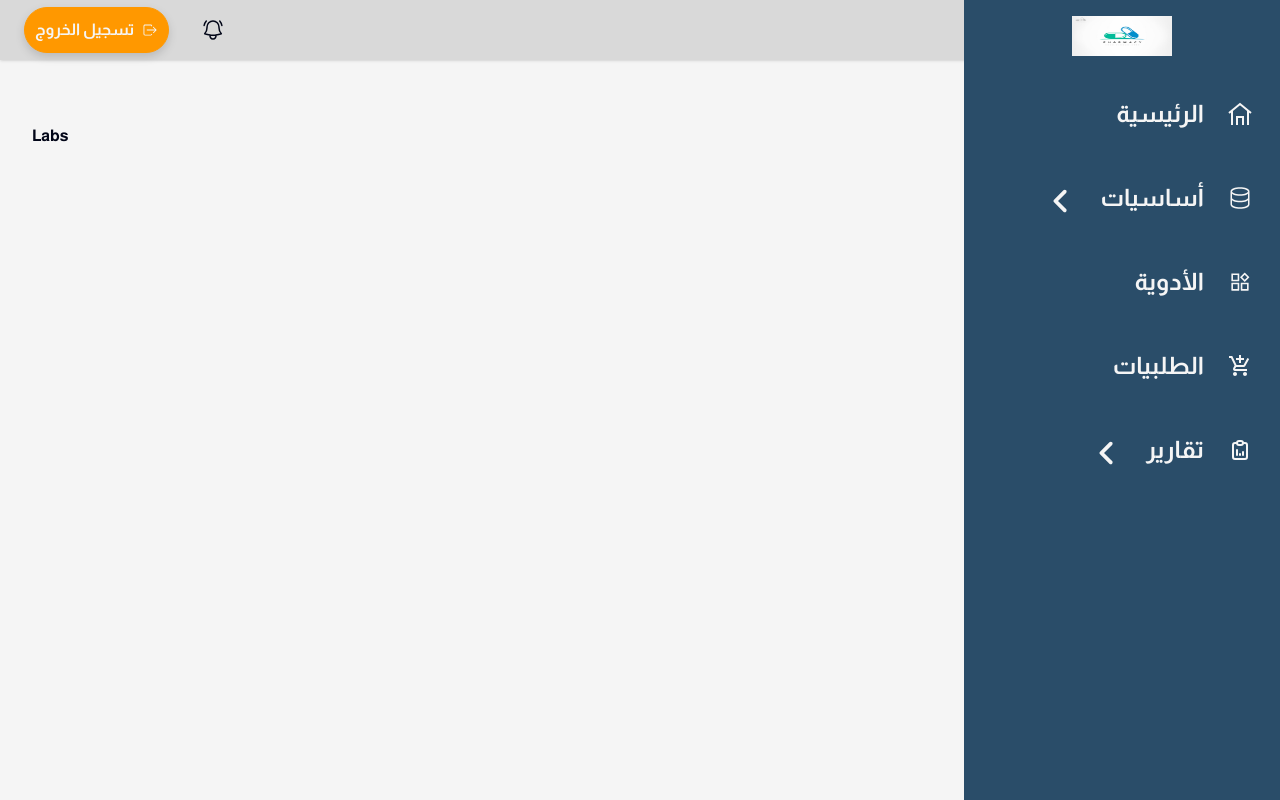
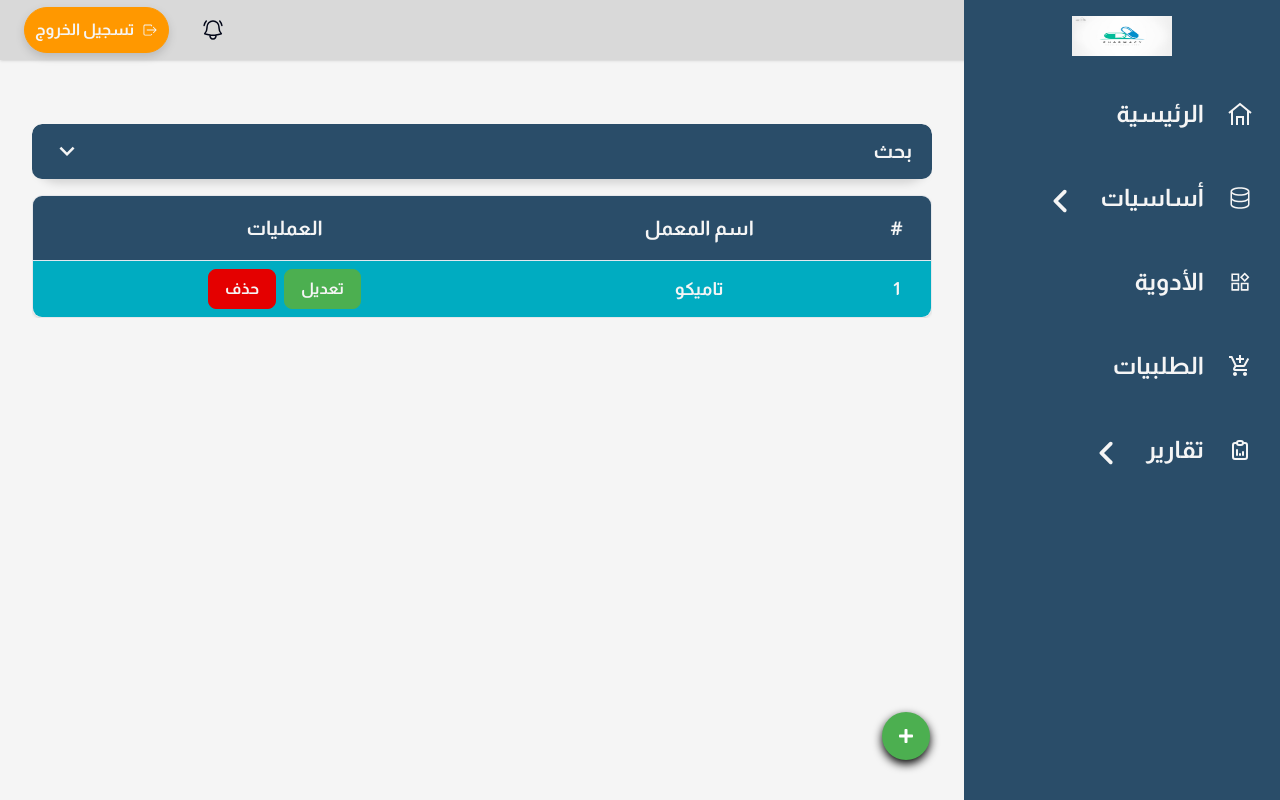
Before and after one commit to Ahmadkaissoon/drug-store, a React (Vite) app: page /basics/labs in a window 1280 px wide. Built offline with nearby package versions, Linux system fonts and the light colour scheme.

Commit message:
create lab

```diff
--- /dev/null
+++ b/src/components/dashboard/views/basics/labs/AddLabs.jsx
@@ -0,0 +1,42 @@
+import DynamicForm from "../../../../common/DynamicForm";
+import { z } from "zod";
+
+const AddLabs = () => {
+  const labsSchema = z.object({
+    name: z.string(),
+  });
+
+  const formFields = [
+    {
+      name: "name",
+      label: "اسم المعمل",
+      type: "text",
+      placeholder: "أدخل اسم المعمل",
+    },
+  ];
+
+  const formButtons = [
+    {
+      label: "تأكيد",
+      type: "submit",
+    },
+  ];
+
+  const defaultValues = {
+    name: "",
+  };
+
+  return (
+    <div className="w-full flex items-center  justify-center">
+      <DynamicForm
+        fields={formFields}
+        buttons={formButtons}
+        defaultValues={defaultValues}
+        schema={labsSchema}
+        className="bg-white p-6 rounded-lg shadow-md"
+      />
+    </div>
+  );
+};
+
+export default AddLabs;
--- /dev/null
+++ b/src/components/dashboard/views/basics/labs/LabsFilter.jsx
@@ -0,0 +1,45 @@
+import DynamicForm from "../../../../common/DynamicForm";
+import { z } from "zod";
+const LabsFilter = () => {
+  const labsSchema = z.object({
+    name: z.string(),
+  });
+
+  const formFields = [
+    {
+      name: "name",
+      label: "اسم المعمل",
+      type: "text",
+      placeholder: "أدخل اسم المعمل",
+    },
+  ];
+
+  const formButtons = [
+    {
+      label: "بحث",
+      type: "submit",
+    },
+    {
+      label: "إعادة تعيين",
+      type: "reset",
+    },
+  ];
+
+  const defaultValues = {
+    name: "",
+  };
+
+  return (
+    <div className="w-full flex items-center justify-center">
+      <DynamicForm
+        fields={formFields}
+        buttons={formButtons}
+        defaultValues={defaultValues}
+        schema={labsSchema}
+        className="bg-white p-6 rounded-lg shadow-md"
+      />
+    </div>
+  );
+};
+
+export default LabsFilter;
--- a/src/views/dashboard/basics/labs/Labs.jsx
+++ b/src/views/dashboard/basics/labs/Labs.jsx
@@ -1,5 +1,79 @@
+import { useState } from "react";
+import Filter from "../../../../components/common/filter/Filter";
+import ReusableTable from "../../../../components/common/ReusableTable";
+import LabsFilter from "../../../../components/dashboard/views/basics/labs/LabsFilter";
+import AddLabs from "../../../../components/dashboard/views/basics/labs/AddLabs";
+import { FaUserTie } from "react-icons/fa6";
+import Button from "../../../../components/common/Button";
+import ButtonsContainer from "../../../../components/common/floatBtn/ButtonsContainer";
+import { PopupContainer } from "../../../../components/common/popupContainer/PopUpContainer";
+import { LuMapPinPlusInside } from "react-icons/lu";
 const Labs = () => {
-  return <div>Labs</div>;
+ const [openAddLabs, setOpenAddLabs] = useState(false);
+  const [openEditLabs, setOpenEditLabs] = useState(false);
+  const [edit, setEdit] = useState("");
+
+  const handleSelectedRow = (row) => {
+    setEdit(row);
+    setOpenEditLabs(true);
+  };
+
+  //  data
+  const users = [{ name: "تاميكو" }];
+
+  const columns = [
+    {
+      id: "name",
+      header: "اسم المعمل",
+      value: "name",
+    },
+  ];
+
+  // Action buttons
+  const actions = [
+    {
+      title: "تعديل",
+      onClickFun: handleSelectedRow,
+      color: "accept_color",
+    },
+    {
+      title: "حذف",
+      onClickFun: (row) => console.log("Delete:", row),
+      color: "error_color",
+    },
+  ];
+  return (
+    <div className="w-full overflow-x-auto shadow rounded-lg">
+      <PopupContainer
+        setIsModalOpen={setOpenAddLabs}
+        isModalOpen={openAddLabs}
+        component={<AddLabs />}
+      />
+      <PopupContainer
+        setIsModalOpen={setOpenEditLabs}
+        isModalOpen={openEditLabs}
+        component={<AddLabs data={edit} />}
+      />
+      <Filter title={"بحث"} innerComponent={<LabsFilter />} />
+      <ButtonsContainer>
+        <Button
+          title={"إدخال معمل"}
+          styleType="reg"
+          onClickFun={() => {
+            setOpenAddLabs(true);
+          }}
+          Icon={<LuMapPinPlusInside />}
+        />
+      </ButtonsContainer>
+      <ReusableTable
+        data={users}
+        columns={columns}
+        actions={actions}
+        dir="rtl"
+        actionsHeader="Actions"
+      />
+    </div>
+  );
 };
 
 export default Labs;
```
Also changed, not shown: src/views/dashboard/basics/pharmacies/Pharmacies.jsx (+7 -3 lines).
